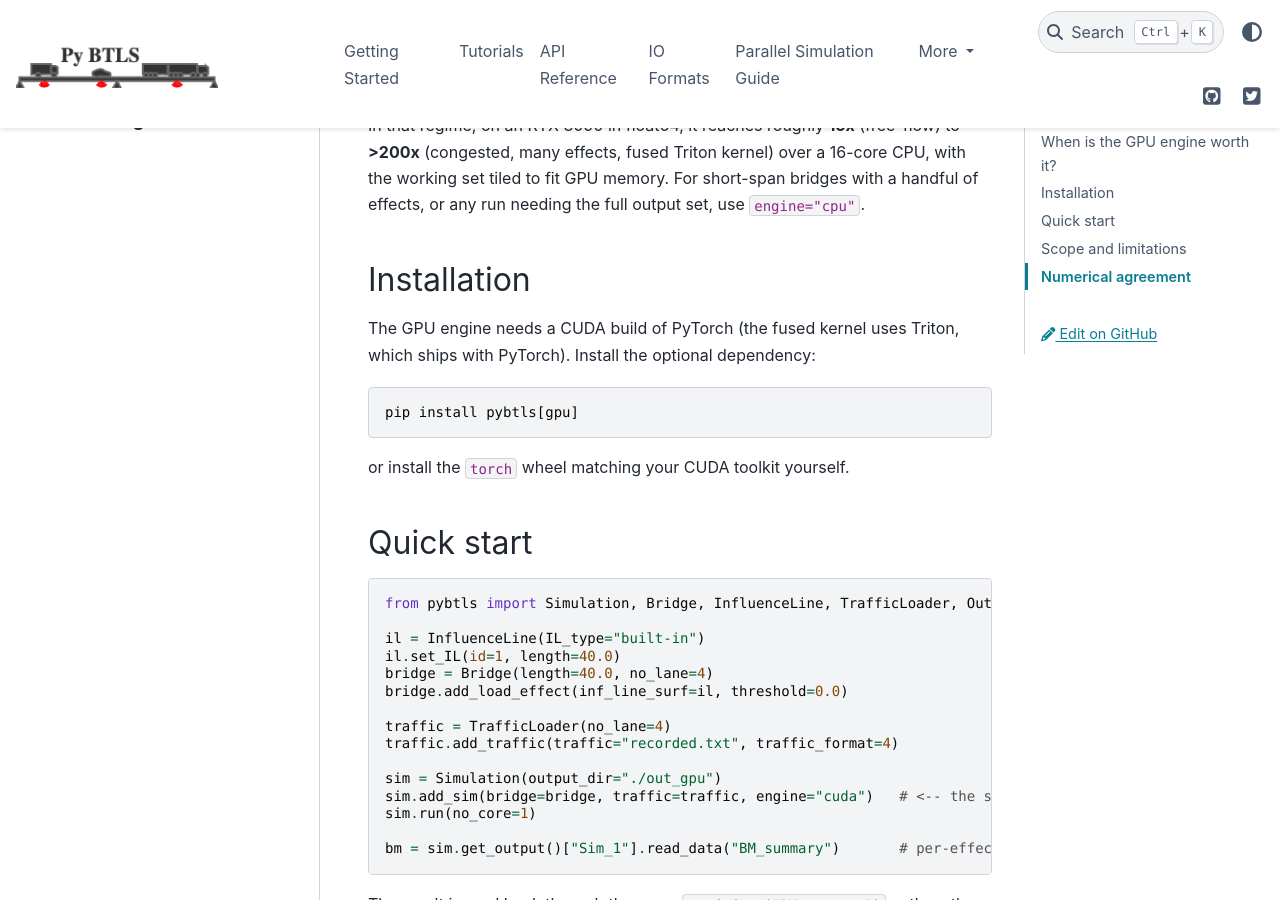
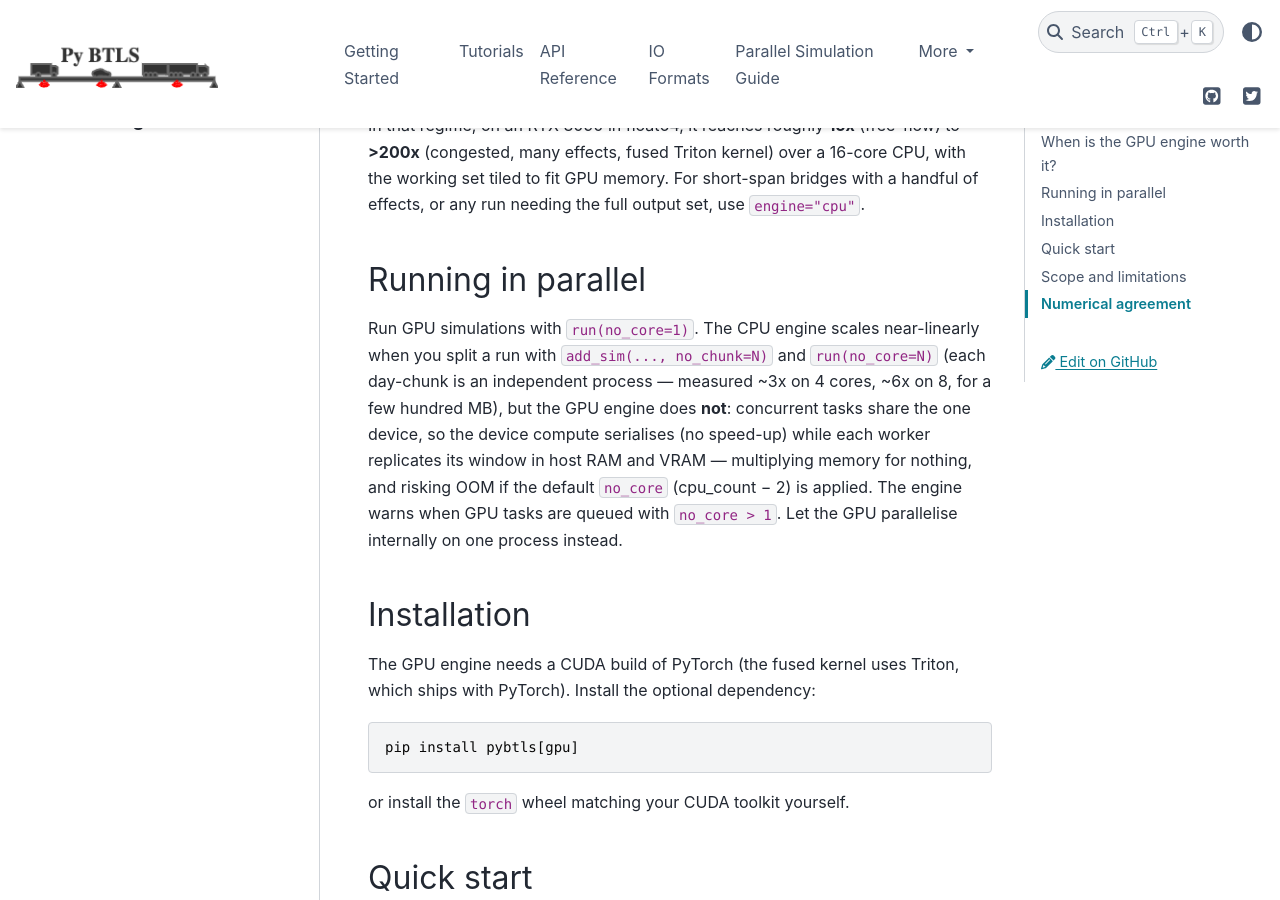
Before and after one commit to ccaprani/btls, a Sphinx documentation site: the page built from docs/source/gpu_engine.rst, in a window 1280 px wide and 900 px high, scrolled down 747 px. Built offline with Sphinx 7.4.7 and the PyData theme 0.15.4, drawn with Linux system fonts in a browser that asks for light colours; the version number is read from the project's files by our own code.

Commit message:
docs(gpu): note no_core=1 for GPU vs near-linear CPU no_chunk scaling
Co-Authored-By: Claude Opus 4.8 (1M context) <noreply@anthropic.com>

```diff
--- a/docs/source/gpu_engine.rst
+++ b/docs/source/gpu_engine.rst
@@ -28,6 +28,19 @@ In that regime, on an RTX 3090 in float64, it reaches roughly **15x**
 16-core CPU, with the working set tiled to fit GPU memory. For short-span
 bridges with a handful of effects, or any run needing the full output set, use
 ``engine="cpu"``.
+
+Running in parallel
+-------------------
+
+Run GPU simulations with ``run(no_core=1)``. The CPU engine scales near-linearly
+when you split a run with ``add_sim(..., no_chunk=N)`` and ``run(no_core=N)``
+(each day-chunk is an independent process — measured ~3x on 4 cores, ~6x on 8,
+for a few hundred MB), but the GPU engine does **not**: concurrent tasks share
+the one device, so the device compute serialises (no speed-up) while each worker
+replicates its window in host RAM and VRAM — multiplying memory for nothing, and
+risking OOM if the default ``no_core`` (cpu_count − 2) is applied. The engine
+warns when GPU tasks are queued with ``no_core > 1``. Let the GPU parallelise
+internally on one process instead.
 
 Installation
 ------------
```
